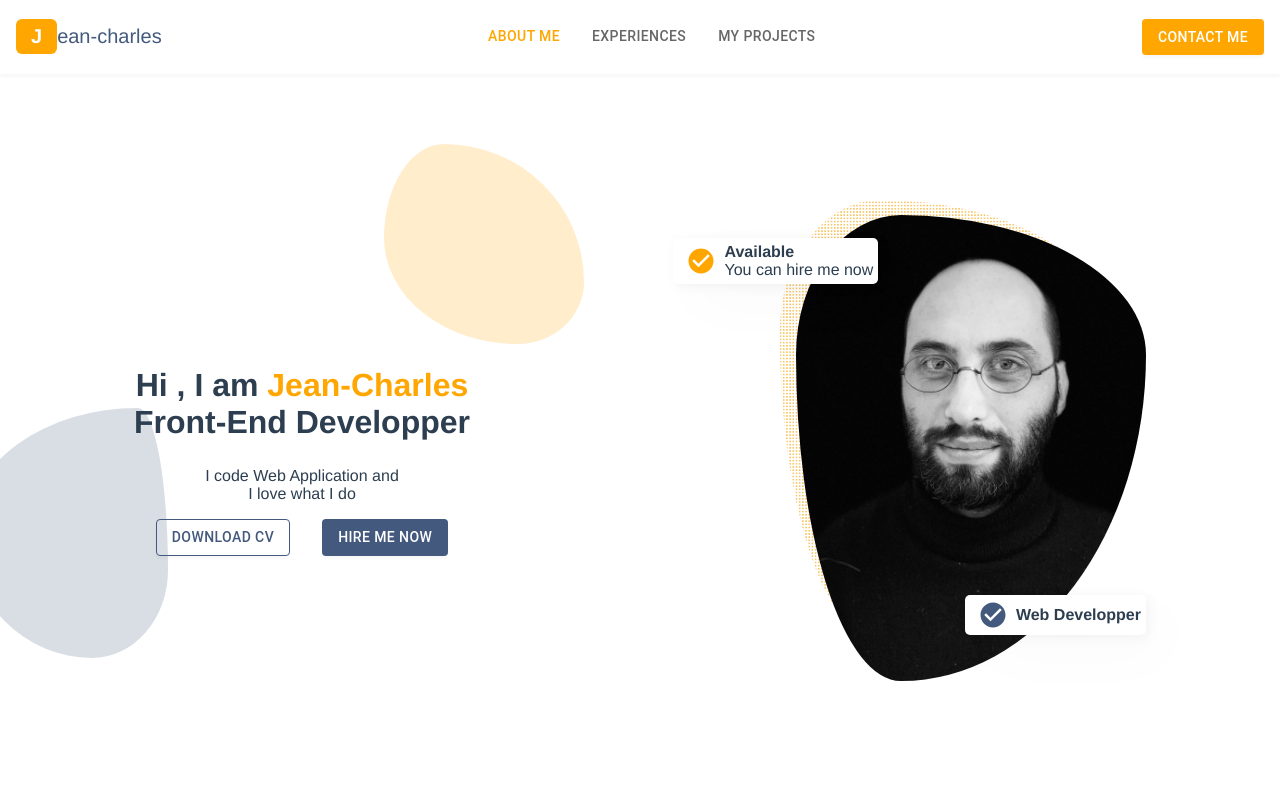
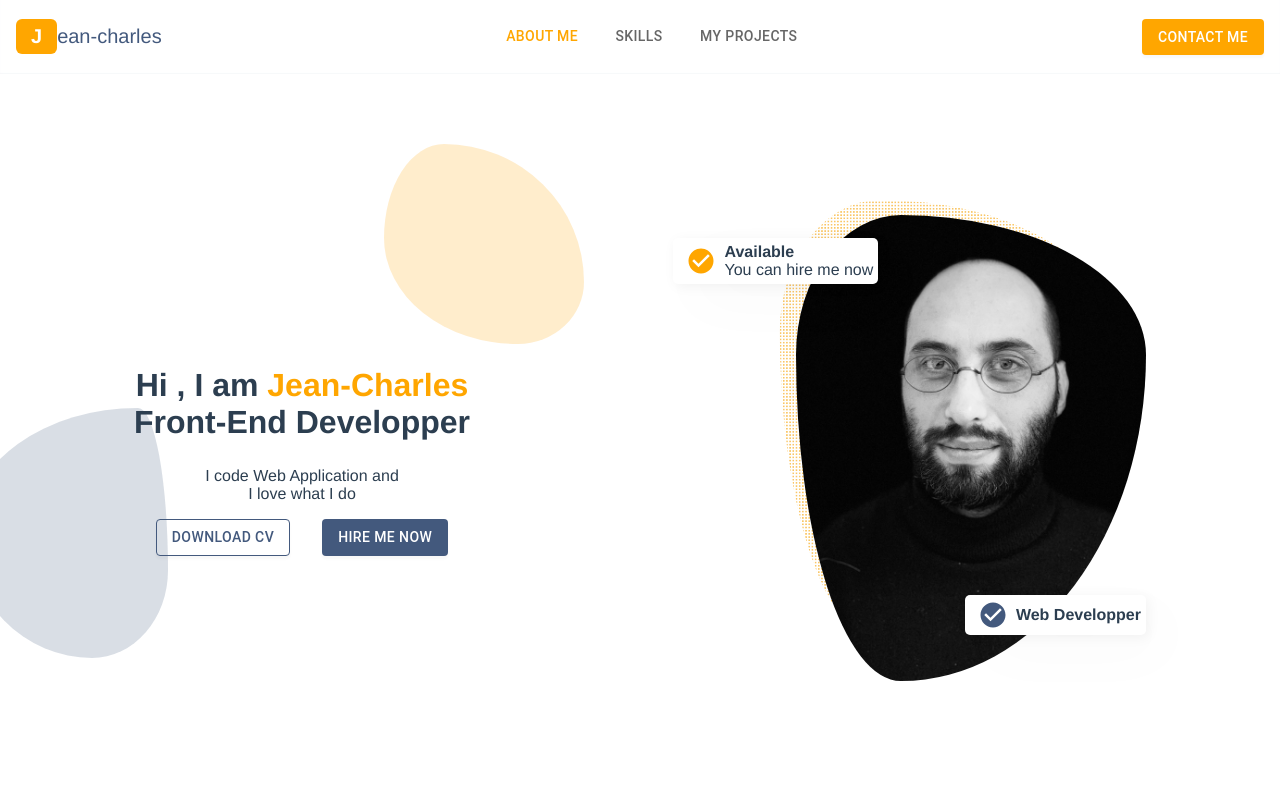
Before and after one commit to Cadegan/portfolio, a React (Create React App) app: page / in a window 1280 px wide. Shown: the top 800 px of the page. Built offline with nearby package versions, Linux system fonts and the light colour scheme; no server answers.

Commit message:
Fix HashLink & card css added

```diff
--- a/package.json
+++ b/package.json
@@ -18,7 +18,7 @@
     "react": "^18.2.0",
     "react-dom": "^18.2.0",
     "react-lorem-ipsum": "^1.4.10",
-    "react-router-dom": "^6.8.0",
+    "react-router-dom": "^6.8.2",
     "react-router-hash-link": "^2.4.3",
     "react-scripts": "5.0.1",
     "web-vitals": "^2.1.4"
--- a/public/projects.json
+++ b/public/projects.json
@@ -88,7 +88,7 @@
         "Contribute to a project using an agile methodology",
         "Create a model for a client on Figma",
         "Model a technical solution for a client",
-        "Identify the needs of the application from a technical specification",
+        "Identify the needs of the application",
         "Create a use case diagram",
         "Write user stories"
       ]
--- a/src/components/About/index.jsx
+++ b/src/components/About/index.jsx
@@ -21,7 +21,7 @@ const About = () => {
   const textY = useTransform(scrollYProgress, [0, 1], ["20%", "-20%"]);
 
   return (
-    <section className="about">
+    <section className="about" id="about">
       <Heading titleName={"About me"}></Heading>
       <div className="about_wrapper" ref={ref}>
         <div
--- a/src/components/Header/_header.css
+++ b/src/components/Header/_header.css
@@ -1 +1 @@
-.logo{display:flex;cursor:pointer;font-weight:500;font-size:1.25rem;margin:1rem;color:#43597d;align-items:center}.logo .firstLetter{background-color:#ffa600;font-weight:bold;padding:.375rem .9375rem;color:#fff;border-radius:.375rem}.heading__text h1{color:#43597d}.heading__text span{color:#ffa600;opacity:.8}
+.logo{display:flex;cursor:pointer;font-weight:500;font-size:1.25rem;margin:1rem;color:#43597d;align-items:center;text-decoration:none}.logo .firstLetter{background-color:#ffa600;font-weight:bold;padding:.375rem .9375rem;color:#fff;border-radius:.375rem}.heading__text h1{color:#43597d}.heading__text span{color:#ffa600;opacity:.8}
--- a/src/components/Header/_header.scss
+++ b/src/components/Header/_header.scss
@@ -6,6 +6,7 @@
     margin: 1rem;
     color: #43597d;
     align-items: center;
+    text-decoration: none;
 
     .firstLetter {
         background-color: #FFA600;
--- a/src/components/Header/index.jsx
+++ b/src/components/Header/index.jsx
@@ -11,8 +11,8 @@ const links = [
     path: "#about",
   },
   {
-    label: "Experiences",
-    path: "#experiences",
+    label: "Skills",
+    path: "#skills",
   },
   {
     label: "My projects",
@@ -47,17 +47,18 @@ const DesktopNav = () => {
           width: "100%",
           alignItems: "center",
           justifyContent: "space-between",
-          backgroundColor: "white",
           overflow: "visible",
           position: "fixed",
           zIndex: 1000,
-          boxShadow: "0px 3px 3px rgba(0, 0, 0, 0.03)",
+          backdropFilter: "blur(20px)",
+          backgroundColor: "rgba(255,255,255,0.72)",
+          boxShadow: "inset 0px -1px 1px #e7ebf060",
         }}
       >
-        <div className="logo">
+        <HashLink className="logo" to={"#home"} smooth>
           <span className="firstLetter">J</span>
           <span>ean-charles</span>
-        </div>
+        </HashLink>
         <nav>
           <Tabs value={value} className={classes.tabs} onChange={handleChange}>
             {links.map(({ label, path }) => (
--- a/src/components/Projects/index.jsx
+++ b/src/components/Projects/index.jsx
@@ -29,7 +29,7 @@ const Projects = () => {
   }, []);
 
   return (
-    <section className="projects">
+    <section className="projects" id="projects">
       <Heading titleName={"My projects"}></Heading>
       <ul className="cards">
         {data &&
--- a/src/components/Skills/index.jsx
+++ b/src/components/Skills/index.jsx
@@ -10,7 +10,7 @@ const images = importAll(
 
 const Experiences = () => {
   return (
-    <section className="skills">
+    <section className="skills" id="skills">
       <Heading titleName={"Skills"} />
       <div className="skillsContainer">
         {images.map((image, index) => (
--- a/src/styles/main.css
+++ b/src/styles/main.css
@@ -35,6 +35,7 @@ section {
   margin: 1rem;
   color: #43597d;
   align-items: center;
+  text-decoration: none;
 }
 .logo .firstLetter {
   background-color: #FFA600;
```
Also changed, not shown: src/components/Projects/Card2/_cards2.css (+1 -1 lines), src/components/Projects/Card2/_cards2.scss (+17 -6 lines), 2 other files (tests, documents, lock files or other folders).
